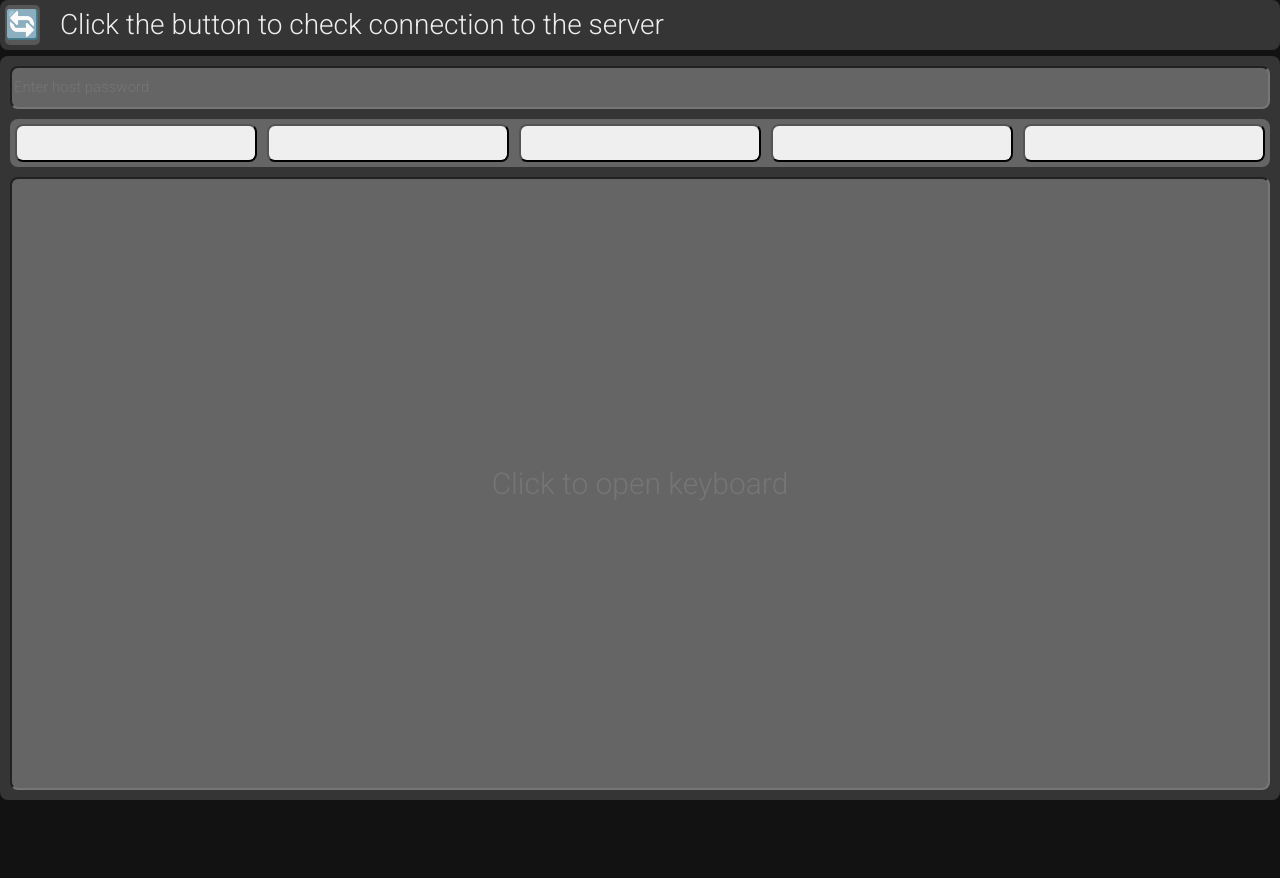
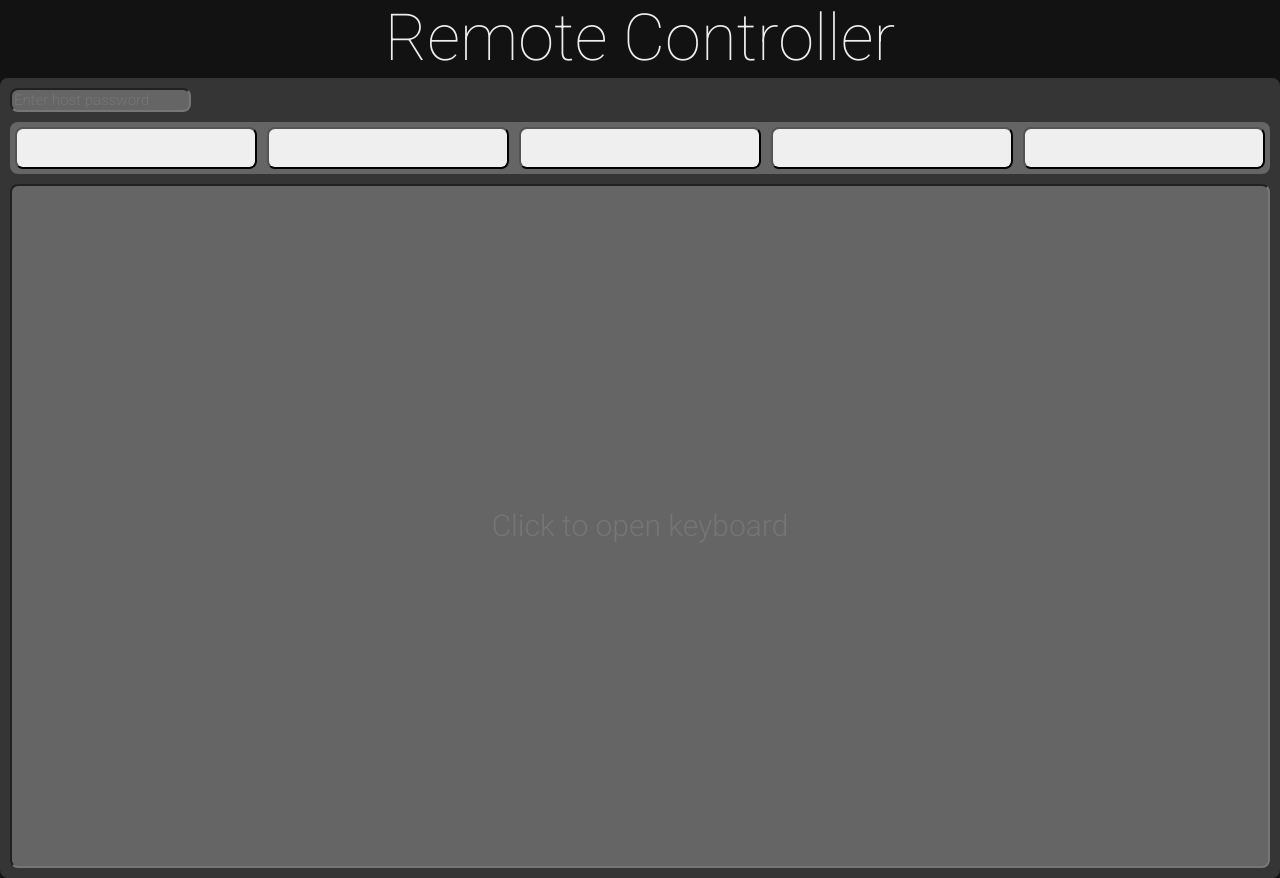
Before and after one commit to remode/remode, a website: page public/mods/keyboard/index.html in a window 1280 px wide. Before the commit the page ends 800 px from the top, so only its background shows below. Drawn offline with Linux system fonts and the light colour scheme.

Commit message:
🔥Remove status checking& title style->default.css

```diff
--- a/public/default/res/css/default.css
+++ b/public/default/res/css/default.css
@@ -24,3 +24,37 @@ body{
     background:#b6b6b66c;
     border-radius: 3px;
 }
+
+.title-wrapper{
+    display: grid;
+    place-items: center;
+}
+
+.title-wrapper a{
+    text-decoration: none;
+}
+
+.title {
+    font-family: Roboto;
+    font-weight: 100;
+    font-size: 65px;
+    text-align: center;
+}
+
+.underline-wrapper{
+    display: grid;
+    place-items: center;
+}
+
+.underline-animation{
+    background-color: #eeeeee;
+    border-radius: 0px;
+    height: 2px;
+    width: 0%;
+    transition-duration: 400ms;
+    transition-timing-function: ease;
+}
+
+.title:hover .underline-animation{
+    width: 100%;
+}
--- a/public/mods/keyboard/index.html
+++ b/public/mods/keyboard/index.html
@@ -12,21 +12,25 @@
     <script defer src="./res/js/index.js"></script>
     <script defer src="/public/lib/postData.js"></script>
     <script defer src="/public/lib/sendKey.js"></script>
+    <link rel="shortcut icon" href="modicon.png" type="image/png">
 </head>
 
 <body>
-
+    <div class="title-wrapper">
+        <a href="/">
+            <div class="title">
+                Remote Controller
+                <div class="underline-wrapper">
+                    <div class="underline-animation"></div>
+                </div>
+            </div>
+        </a>
+    </div>
     <div class="main-container">
-
-        <div id="statusContainer">
-            <button onclick="checkStatus()">🔄</button>
-            <div id=statusText>
-                Click the button to check connection to the server
+        <div class="input">
+            <div class="password-div">
+                <input type="text" id="passwordInput" placeholder="Enter host password">
             </div>
-        </div>
-
-        <div class="input">
-            <input type="text" id="passwordInput" placeholder="Enter host password">
             <div class="extra-keys">
                 <button></button>
                 <button></button>
--- a/public/mods/keyboard/res/js/index.js
+++ b/public/mods/keyboard/res/js/index.js
@@ -12,25 +12,3 @@ keyboardInputElement.oninput = function () {
         }, 1000)
     }
 }
-
-function checkStatus() {
-    let startTime = Date.now();
-    try {
-        fetch('./status_checking_file_lol').then((res) => {
-            document.getElementById('statusText').innerText =
-                `${res.status == 200 ?
-                    '✅ Yay! Seems like the server is up and running ' :
-                    '❌ Hmmm... Something\'s wrong with the server '
-                } `
-                +
-                `${res.status} Ping:${Date.now() - startTime}ms`;
-            clearInterval(waitingInterval)
-        })
-    } catch (error) {
-        console.log(error)
-    }
-
-    let waitingInterval = setInterval(() => {
-        document.getElementById('statusText').innerText = `🤔 Waiting for the server to respond ${Math.round((Date.now() - startTime) / 1000)} seconds`
-    }, 1000)
-}
```
Also changed, not shown: public/home/res/index.css (+0 -34 lines), 1 other file.
